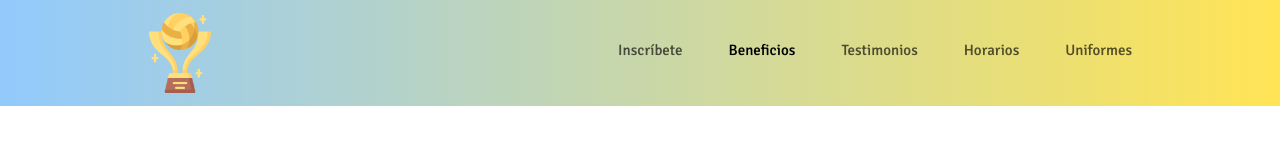
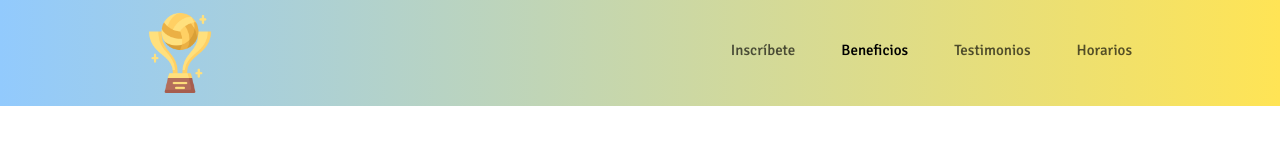
Before and after one commit to Sunshine-8S/bit-1, a plain HTML site: page index.html in a window 1280 px wide. Shown: the top 160 px of the page. Drawn offline with nearby package versions, Linux system fonts and the light colour scheme; a web font is replaced by a local one.

Commit message:
ya no se va a hacer la pagina de uniformes

```diff
--- a/index.html
+++ b/index.html
@@ -34,9 +34,6 @@
               </li>
               <li class="nav-item">
                 <a class="nav-link" href="#horarios">Horarios</a>
-              </li>
-              <li class="nav-item">
-                <a class="nav-link" href="#">Uniformes</a>
               </li>
             </ul>
           </div>
```
Also changed, not shown: inscripcion.html (+0 -3 lines).
